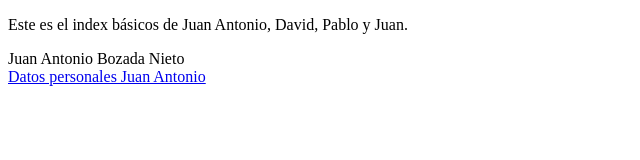
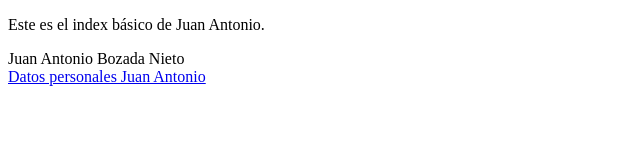
Before and after one commit to jp022/TrabajoDeEquipo, a plain HTML site: page INDEX.html in a window 1280 px wide. Shown: the whole page, without its empty margins (0-640 px from the left). Drawn offline with Linux system fonts and the light colour scheme.

Commit message:
Update INDEX.html

```diff
--- a/INDEX.html
+++ b/INDEX.html
@@ -5,7 +5,7 @@
     </head>
     <body>
         <p>
-            Este es el index básicos de Juan Antonio, David, Pablo y Juan.
+            Este es el index básico de Juan Antonio.
         </p>
 
         <p>Juan Antonio Bozada Nieto<br><a href="./JuanAntonio.html">Datos personales Juan Antonio</a></p>
```
